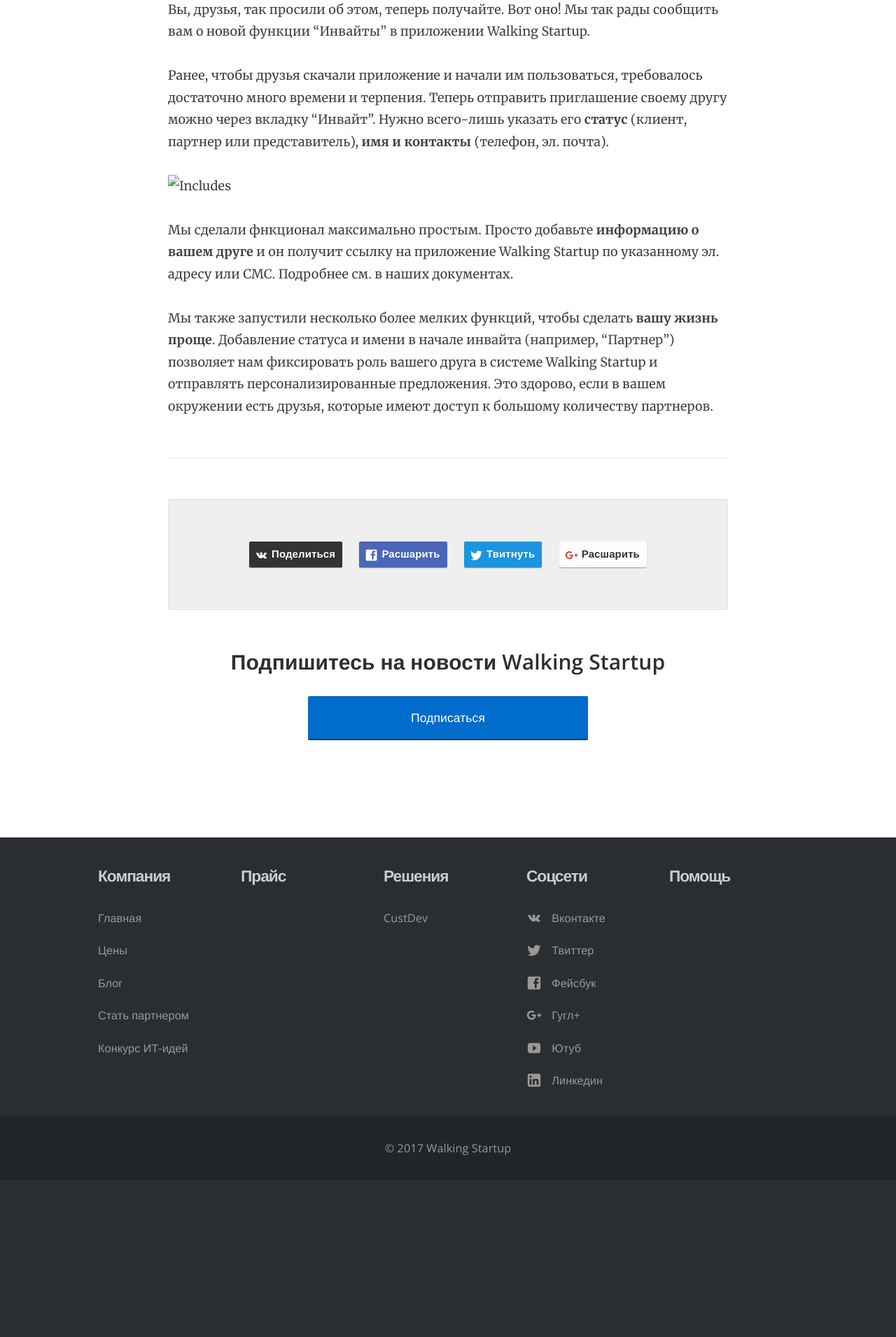
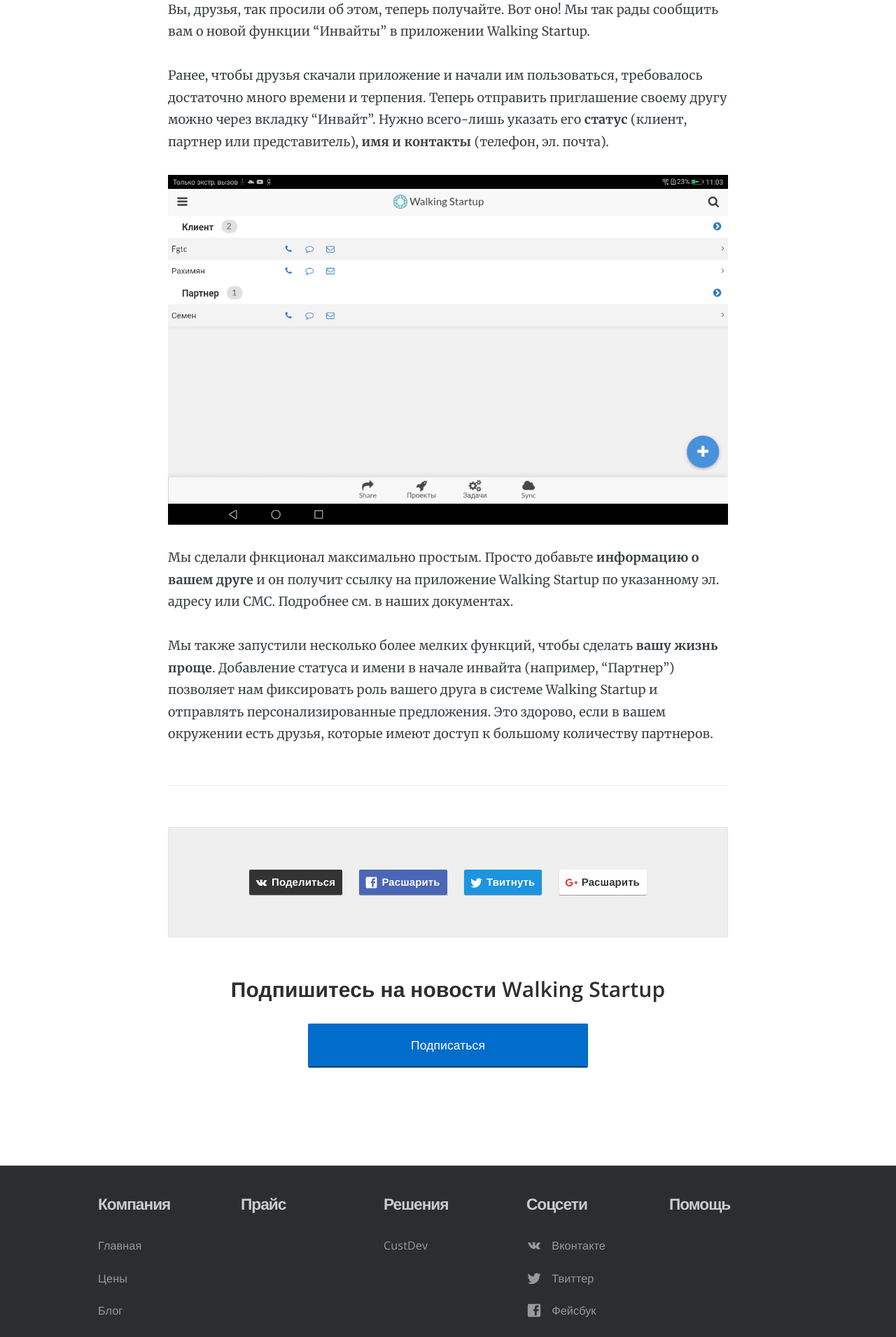
Before and after one commit to RakhimyanTim/walkingstartup.github.io, a Jekyll site: the page built from _posts/2017-11-11-invite-friends.md, in a window 1280 px wide. Shown: the part 433-2344 px from the top of the page at 70% size. Built offline with Jekyll 4.4.1, drawn with Linux system fonts in a browser that asks for light colours; nearby versions of some CDN libraries; comment, search, counter and statistics services are not loaded; before the commit the page ends 2120 px from its top, so only the background shows below that.

Commit message:
Update 2017-11-11-invite-friends.md

```diff
--- a/_posts/2017-11-11-invite-friends.md
+++ b/_posts/2017-11-11-invite-friends.md
@@ -11,7 +11,7 @@
 
 Ранее, чтобы друзья скачали приложение и начали им пользоваться, требовалось достаточно много времени и терпения. Теперь отправить приглашение своему другу можно через вкладку "Инвайт". Нужно всего-лишь указать его __статус__ (клиент, партнер или представитель), __имя и контакты__ (телефон, эл. почта).
 
-![Includes](/img/blog/invite-fiends/invite.png)
+![Includes](/img/blog/invite-friends/invite.png)
 
 Мы сделали фнкционал максимально простым. Просто добавьте __информацию о вашем друге__ и он получит ссылку на приложение Walking Startup по указанному эл. адресу или СМС. Подробнее см. в наших документах.
 
```
